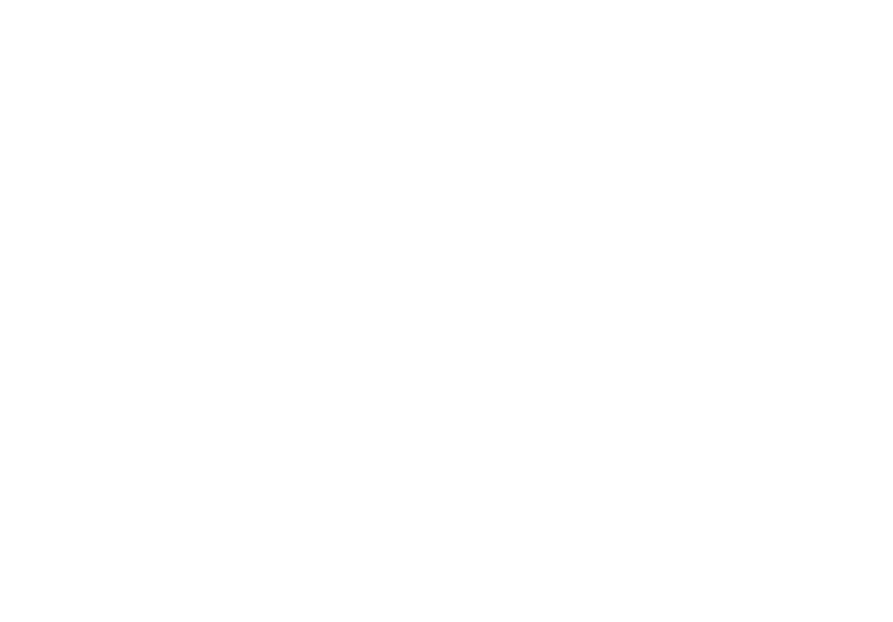
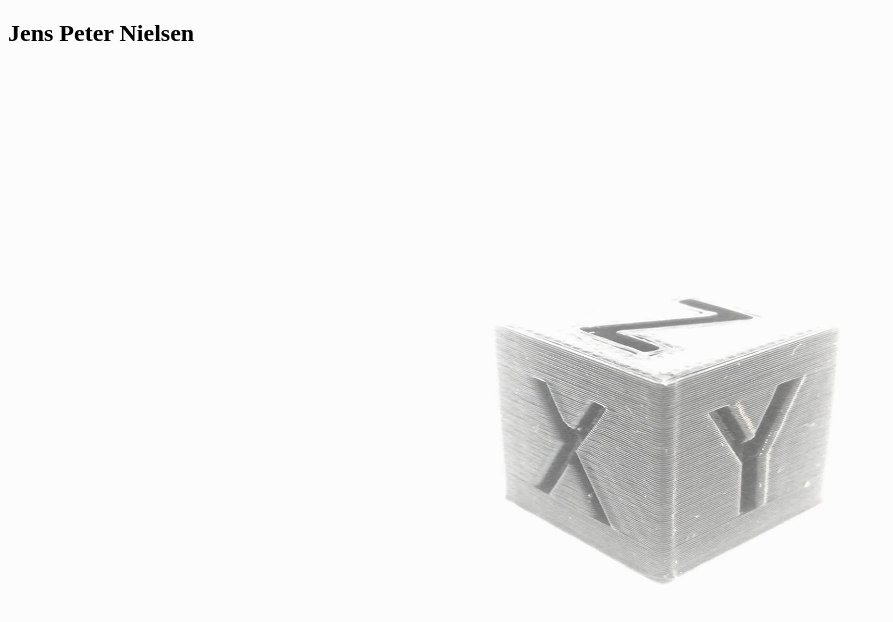
Before and after one commit to jpnielsen/jpnielsen.github.io, a plain HTML site: page index.html in a window 1280 px wide. Shown: the whole page, without its empty margins (0-893 px from the left). Drawn offline with Linux system fonts and the light colour scheme.

Commit message:
Update index.html

```diff
--- a/index.html
+++ b/index.html
@@ -1,6 +1,20 @@
 <!DOCTYPE html>
 <html>
+<head>
+<style>
+body {
+  background-image: url('testcube.jpg');
+  background-repeat: no-repeat;
+  background-attachment: fixed;
+  background-size: 100% 100%;
+}
+</style>
+</head>
 <body>
-  <img src="testcube.jpg></img>
+
+<h2>Jens Peter Nielsen</h2>
+
+<p></p>
+
 </body>
 </html>
```
